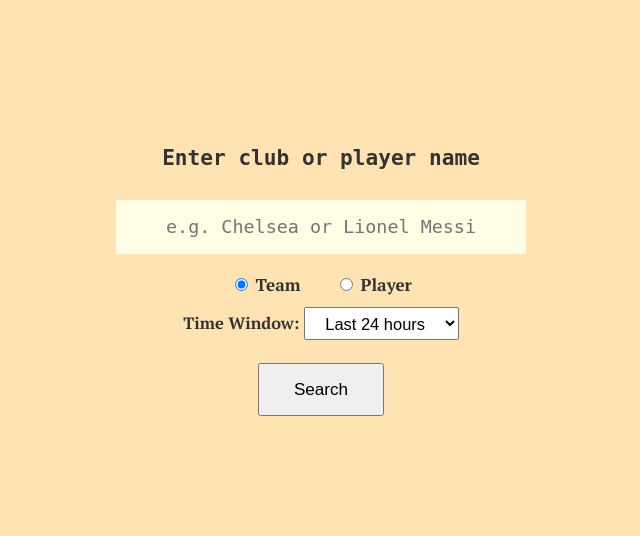
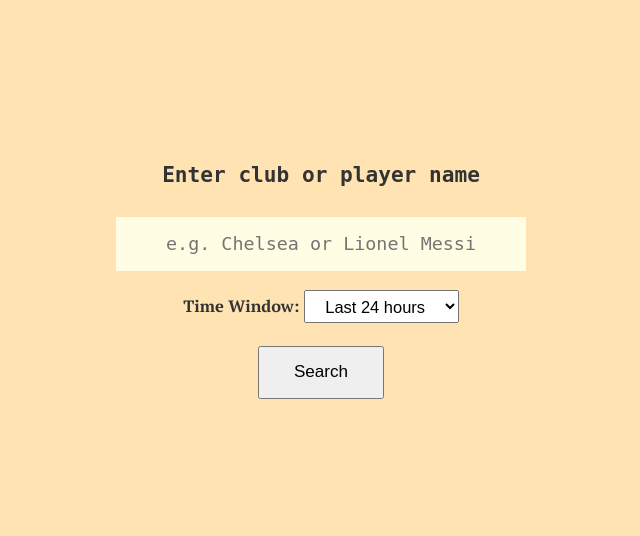
Before and after one commit to albapepper/scotbot-transfer-tracker, a Flask app: page / in a window 1280 px wide. Shown: the part 94-630 px from the top of the page, without its empty margins (319-959 px from the left). Run offline with Flask 3, Linux system fonts and the light colour scheme.

Commit message:
removed the player team selection as it's no longer needed

```diff
--- a/templates/home.html
+++ b/templates/home.html
@@ -7,10 +7,7 @@
             <div style="font-size: 1.32rem; color: #333333; margin-bottom: 0.5em; text-align: center; font-family: 'Share Tech Mono', monospace; font-weight: bold;">Enter club or player name</div>
             <input type="text" name="query" placeholder="e.g. Chelsea or Lionel Messi" required style="margin-bottom: 0; font-size: 1.15rem; padding: 1.05rem 0.9rem; width: 100%; max-width: 410px;">
             <div style="display: flex; flex-direction: column; align-items: center; width: 100%; gap: 0.7rem;">
-                <div class="search-type" style="display: flex; justify-content: center; gap: 2em; width: 100%; font-size: 1.07rem;">
-                    <label style="font-size: 1.07rem;"><input type="radio" name="type" value="team" checked> Team</label>
-                    <label style="font-size: 1.07rem;"><input type="radio" name="type" value="player"> Player</label>
-                </div>
+                <!-- Removed search-type selector: now auto-detected -->
                 <div class="date-range" style="display: flex; justify-content: center; width: 100%; font-size: 1.03rem;">
                     <label style="font-size: 1.03rem;">Time Window:
                         <select name="window" style="font-size: 1.03rem; padding: 0.32em 1em;">
```
